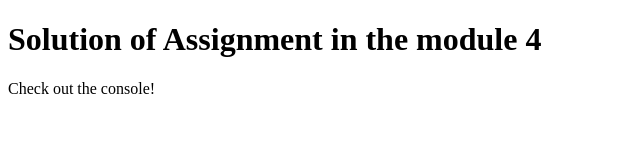
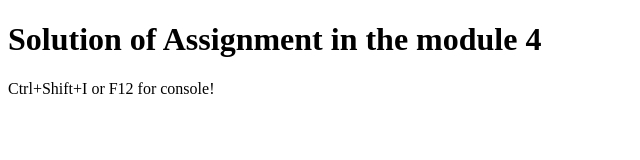
Before and after one commit to prateek9630/Coursera-Module4-Solution, a plain HTML site: page index.html in a window 1280 px wide. Shown: the full height of the page, 0-640 px from the left. Drawn offline with Linux system fonts and the light colour scheme.

Commit message:
Update index.html

```diff
--- a/index.html
+++ b/index.html
@@ -3,7 +3,7 @@
 
 <head>
     <meta charset="utf-8">
-    <title>Assignment Solution for Module 4</title>
+    <title>Submitted by-: Prateek Bhatt</title>
     <script src="SpeakHello.js"></script>
     <script src="SpeakGoodBye.js"></script>
     <script src="script.js"></script>
@@ -11,7 +11,7 @@
 
 <body>
     <h1>Solution of Assignment in the module 4</h1>
-    <p>Check out the console!</p>
+   <p>Ctrl+Shift+I or F12 for console!</p>
 </body>
 
 </html>
```
